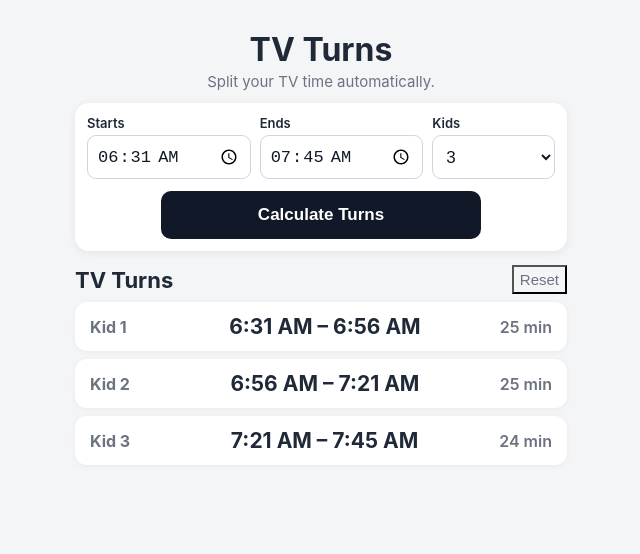
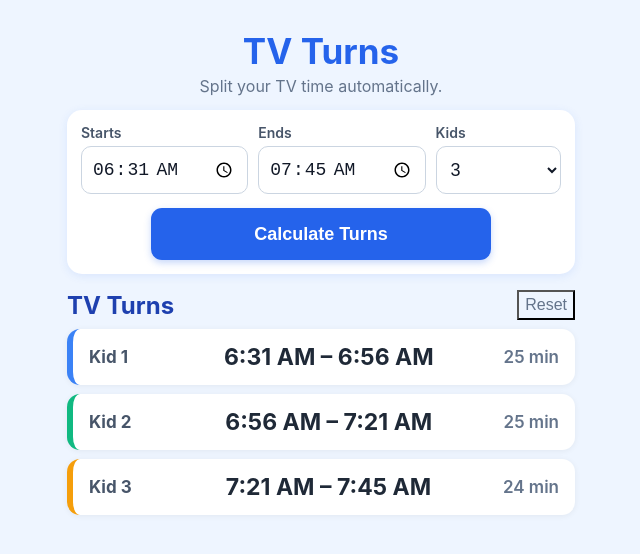
Before and after one commit to ChirpingBinder/tv-turns, a plain HTML site: page index.html in a window 1280 px wide. Both pictures are taken after a click on the button "Calculate Turns". Shown: the whole page, without its empty margins (319-959 px from the left). Drawn offline with Linux system fonts and the light colour scheme; no server answers.

Commit message:
Update styles in style.css for improved layout

```diff
--- a/style.css
+++ b/style.css
@@ -5,46 +5,47 @@
 body {
     margin: 0;
     font-family: -apple-system, BlinkMacSystemFont, "Segoe UI", sans-serif;
-    background: #f4f5f7;
+    background: #eef5ff;
     color: #1f2937;
 }
 
 .app {
     width: 100%;
-    max-width: 520px;
+    max-width: 540px;
     margin: 0 auto;
-    padding: 14px 14px 20px;
+    padding: 16px 16px 24px;
 }
 
 .header {
     text-align: center;
-    margin-bottom: 12px;
+    margin-bottom: 14px;
 }
 
 .header h1 {
     margin: 0;
-    font-size: 32px;
+    font-size: 35px;
     font-weight: 700;
+    color: #2563eb;
 }
 
 .header p {
-    margin: 3px 0 0;
-    color: #6b7280;
-    font-size: 15px;
+    margin: 4px 0 0;
+    color: #64748b;
+    font-size: 16px;
 }
 
 .card {
     background: white;
-    border-radius: 14px;
-    padding: 12px;
-    box-shadow: 0 2px 10px rgba(0, 0, 0, 0.07);
+    border-radius: 15px;
+    padding: 14px;
+    box-shadow: 0 2px 10px rgba(37, 99, 235, 0.10);
 }
 
 .fields-row {
     display: grid;
     grid-template-columns: 1fr 1fr 0.75fr;
-    gap: 9px;
-    margin-bottom: 12px;
+    gap: 10px;
+    margin-bottom: 14px;
 }
 
 .fields-row .field {
@@ -57,88 +58,117 @@ body {
 
 label {
     display: block;
-    font-size: 13px;
+    font-size: 14px;
     font-weight: 600;
-    margin-bottom: 4px;
+    margin-bottom: 5px;
+    color: #475569;
 }
 
 input,
 select {
     width: 100%;
-    height: 44px;
-    border: 1px solid #d1d5db;
-    border-radius: 9px;
+    height: 48px;
+    border: 1px solid #cbd5e1;
+    border-radius: 10px;
     background: white;
-    padding: 0 9px;
-    font-size: 17px;
+    padding: 0 10px;
+    font-size: 18px;
     color: #111827;
+}
+
+input:focus,
+select:focus {
+    outline: none;
+    border-color: #3b82f6;
+    box-shadow: 0 0 0 3px rgba(59, 130, 246, 0.15);
 }
 
 .card > button {
     display: block;
-    width: 75%;
-    max-width: 320px;
-    height: 48px;
+    width: 78%;
+    max-width: 340px;
+    height: 52px;
     margin: 0 auto;
     border: none;
-    border-radius: 10px;
-    background: #111827;
+    border-radius: 11px;
+    background: #2563eb;
     color: white;
-    font-size: 17px;
+    font-size: 18px;
     font-weight: 600;
     cursor: pointer;
+    box-shadow: 0 3px 7px rgba(37, 99, 235, 0.25);
 }
 
-button:active {
+.card > button:active {
     transform: scale(0.98);
+    background: #1d4ed8;
 }
 
 .results {
-    margin-top: 14px;
+    margin-top: 16px;
 }
 
 .results-header {
     display: flex;
     align-items: center;
     justify-content: space-between;
-    margin-bottom: 8px;
+    margin-bottom: 9px;
 }
 
 .results-header h2 {
     margin: 0;
-    font-size: 22px;
+    font-size: 24px;
+    color: #1e40af;
 }
 
 .reset-button {
     width: auto;
     height: auto;
     background: transparent;
-    color: #6b7280;
-    font-size: 15px;
+    color: #64748b;
+    font-size: 16px;
     padding: 4px 6px;
+    box-shadow: none;
 }
 
 .turn {
     background: white;
-    border-radius: 12px;
-    padding: 12px 15px;
-    margin-bottom: 8px;
-    box-shadow: 0 1px 6px rgba(0, 0, 0, 0.05);
+    border-radius: 13px;
+    padding: 14px 16px;
+    margin-bottom: 9px;
+    box-shadow: 0 1px 6px rgba(0, 0, 0, 0.06);
     display: flex;
     align-items: center;
     justify-content: space-between;
+    border-left: 6px solid #3b82f6;
+}
+
+.turn:nth-child(2) {
+    border-left-color: #10b981;
+}
+
+.turn:nth-child(3) {
+    border-left-color: #f59e0b;
+}
+
+.turn:nth-child(4) {
+    border-left-color: #8b5cf6;
+}
+
+.turn:nth-child(5) {
+    border-left-color: #ef4444;
 }
 
 .turn-number {
-    font-size: 16px;
+    font-size: 17px;
     font-weight: 700;
-    color: #6b7280;
-    min-width: 60px;
+    color: #475569;
+    min-width: 65px;
 }
 
 .turn-time {
     margin-top: 0;
-    font-size: 21px;
+    font-size: 23px;
     font-weight: 700;
     flex: 1;
     text-align: center;
@@ -146,10 +176,10 @@ button:active {
 
 .turn-length {
     margin-top: 0;
-    color: #6b7280;
-    font-size: 16px;
+    color: #64748b;
+    font-size: 17px;
     font-weight: 600;
-    min-width: 52px;
+    min-width: 55px;
     text-align: right;
 }
 
```
